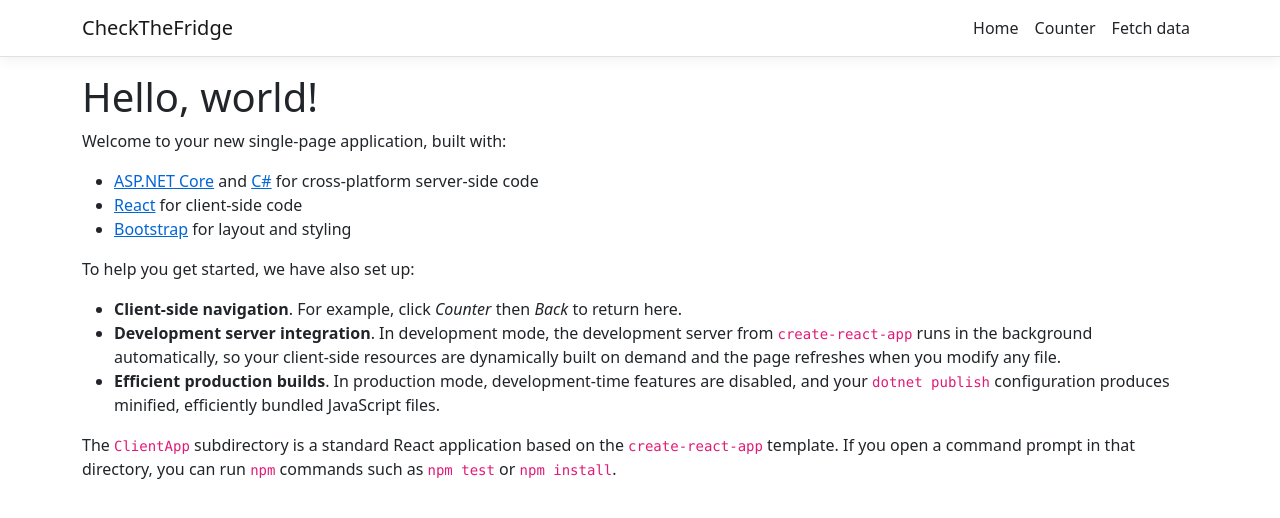
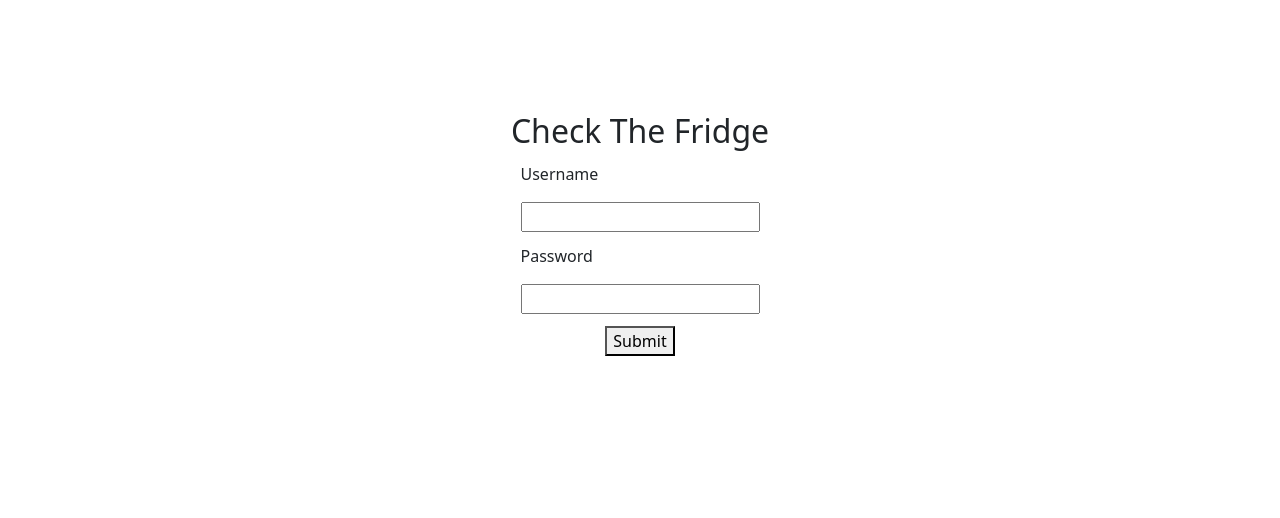
Before and after one commit to Jonathan-PSU/Check-the-Fridge, a React (Create React App) app in the folder CheckTheFridge/ClientApp/: page / in a window 1280 px wide. Shown: the top 518 px of the page. Built offline with nearby package versions, Linux system fonts and the light colour scheme.

Commit message:
generic login, working on create user/api

```diff
--- a/CheckTheFridge/ClientApp/src/App.js
+++ b/CheckTheFridge/ClientApp/src/App.js
@@ -1,17 +1,20 @@
-import React, { Component } from 'react';
+import React, { useState, Component } from 'react';
 import { Route, Routes } from 'react-router-dom';
 import AppRoutes from './AppRoutes';
 import { Layout } from './components/Layout';
 import './custom.css';
 
+let token = 0;
 export default class App extends Component {
-  static displayName = App.name;
+    static displayName = App.name;
 
-  render() {
-    return (
+
+
+    render() {
+      return (
       <Layout>
         <Routes>
-          {AppRoutes.map((route, index) => {
+                {AppRoutes.map((route, index) => {
             const { element, ...rest } = route;
             return <Route key={index} {...rest} element={element} />;
           })}
--- a/CheckTheFridge/ClientApp/src/components/Home.js
+++ b/CheckTheFridge/ClientApp/src/components/Home.js
@@ -1,7 +1,8 @@
-import React, { Component } from 'react';
+import React, { Component, useState } from 'react';
 
 export class Home extends Component {
-  static displayName = Home.name;
+    static displayName = Home.name;
+
 
   render() {
     return (
--- /dev/null
+++ b/CheckTheFridge/ClientApp/src/components/UserAuthentication/AuthenticationStep.js
@@ -0,0 +1,21 @@
+import React,
+{ useState } from 'react';
+import App from '../../App';
+import LoginPage from './LoginPage';
+
+/*
+ * This file is the intermediate step for having a user login before viewing application
+ * currently a null token state is being passed to LoginPage component to be initialized to
+ * allow user to view webpage contents */
+
+export default function AuthorizeUser() {
+
+    const [token, setToken] = useState();
+
+    if (!token) {
+        return <LoginPage userToken={setToken} />
+    }
+    return (
+       <App/>
+    )
+}
--- /dev/null
+++ b/CheckTheFridge/ClientApp/src/components/UserAuthentication/LoginPage.css
@@ -0,0 +1,14 @@
+.login-form {
+
+    margin: 100px 100px 100px ;
+    display: flex;
+    justify-content: center;
+    flex-flow:column;
+
+}
+
+.input, .submit, h2 {
+    padding-top: 12px;
+    margin: auto;
+
+}
--- /dev/null
+++ b/CheckTheFridge/ClientApp/src/components/UserAuthentication/LoginPage.js
@@ -0,0 +1,39 @@
+import React,
+{ useState } from 'react';
+import './LoginPage.css';
+
+export default function LoginPage({ userToken }) {
+
+    const [username, setUsername] = useState();
+    const [password, setPassword] = useState();
+
+    function handleSubmit () {
+        console.log(username);
+        console.log(password);
+        userToken(1);
+    }
+
+    return (
+      <form class = "login-form"  >
+          <h2> Check The Fridge </h2>
+          <div class = "input">
+              <label>
+                  <p>Username</p>
+                  <input type="text" onChange={e => setUsername(e.target.value)} />
+              </label>
+          </div>
+          <div class = "input">
+              <label>
+                  <p>Password</p>
+                  <input type="password" onChange={e => setPassword(e.target.value)} />
+              </label>
+
+          </div>
+          <div class = "submit">
+              <button type="submit" onClick={handleSubmit}>Submit</button>
+          </div>
+       </form>
+
+        )
+
+}
--- a/CheckTheFridge/ClientApp/src/index.js
+++ b/CheckTheFridge/ClientApp/src/index.js
@@ -3,6 +3,7 @@ import React from 'react';
 import { createRoot } from 'react-dom/client';
 import { BrowserRouter } from 'react-router-dom';
 import App from './App';
+import AuthorizeUser from './components/UserAuthentication/AuthenticationStep'
 import * as serviceWorkerRegistration from './serviceWorkerRegistration';
 import reportWebVitals from './reportWebVitals';
 
@@ -11,8 +12,8 @@ const rootElement = document.getElementById('root');
 const root = createRoot(rootElement);
 
 root.render(
-  <BrowserRouter basename={baseUrl}>
-    <App />
+    <BrowserRouter basename={baseUrl}>
+        <AuthorizeUser />
   </BrowserRouter>);
 
 // If you want your app to work offline and load faster, you can change
```
Also changed, not shown: 2 other files (tests, documents, lock files or other folders).
